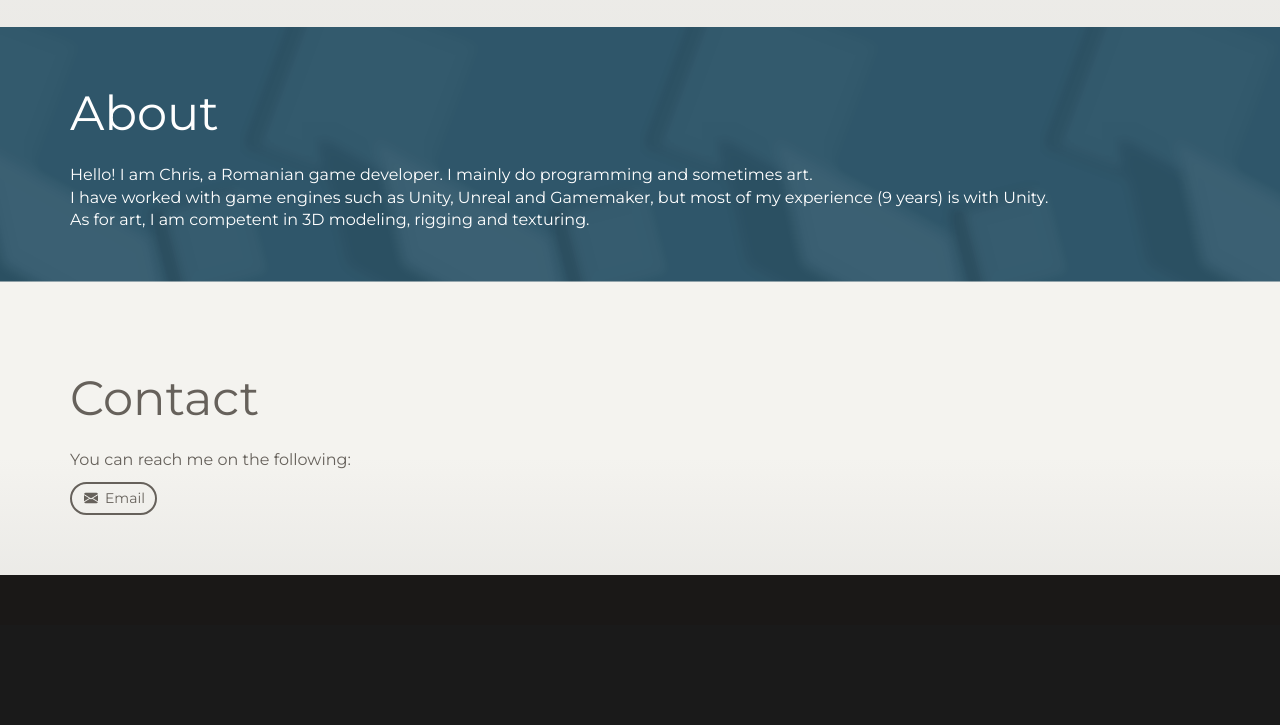
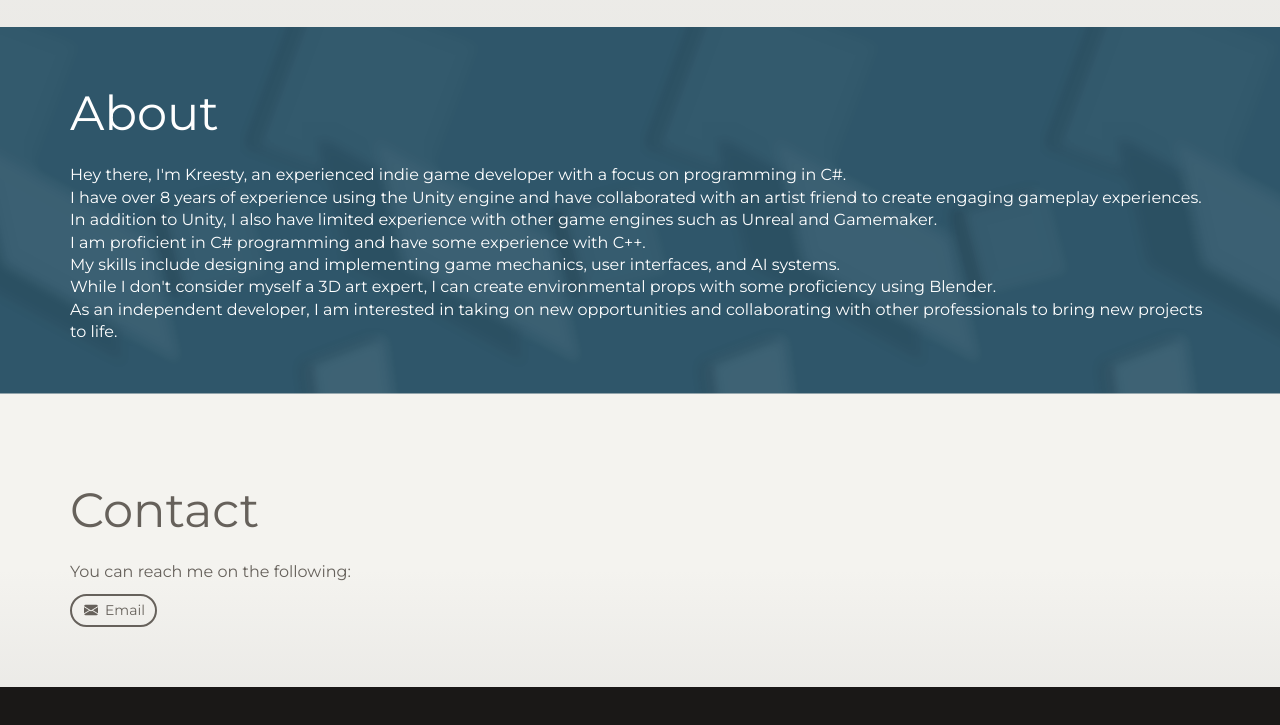
Before and after one commit to kreesty/kreesty.github.io, a plain HTML site: page index.html in a window 1280 px wide. Shown: the part 1398-2123 px from the top of the page. Before the commit the page ends 2023 px from the top, so only its background shows below. Drawn offline with nearby package versions, Linux system fonts and the light colour scheme.

Commit message:
New About

```diff
--- a/index.html
+++ b/index.html
@@ -132,10 +132,17 @@
           <h2>About</h2>
         </div>
         <p>
-          Hello! I am Chris, a Romanian game developer. I mainly do programming and sometimes art.
+          Hey there, I'm Kreesty, an experienced indie game developer with a focus on programming in C#.
+          <br>I have over 8 years of experience using the Unity engine and have collaborated with an artist friend to create engaging gameplay experiences.
+          <br>In addition to Unity, I also have limited experience with other game engines such as Unreal and Gamemaker.
+          <br>I am proficient in C# programming and have some experience with C++.
+          <br>My skills include designing and implementing game mechanics, user interfaces, and AI systems.
+          <br>While I don't consider myself a 3D art expert, I can create environmental props with some proficiency using Blender.
+          <br>As an independent developer, I am interested in taking on new opportunities and collaborating with other professionals to bring new projects to life.
+          <!-- Hello! I am Chris, a Romanian game developer. I mainly do programming and sometimes art.
           <br>I have worked with game engines such as Unity, Unreal and Gamemaker, but most of my experience (9 years)
           is with Unity.
-          <br>As for art, I am competent in 3D modeling, rigging and texturing.
+          <br>As for art, I am competent in 3D modeling, rigging and texturing. -->
         </p>
       </div>
     </div>
```
